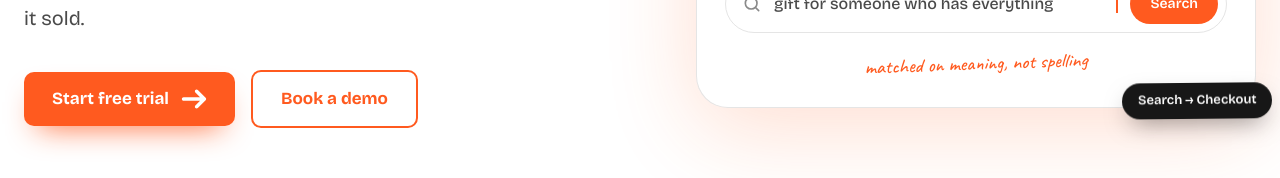
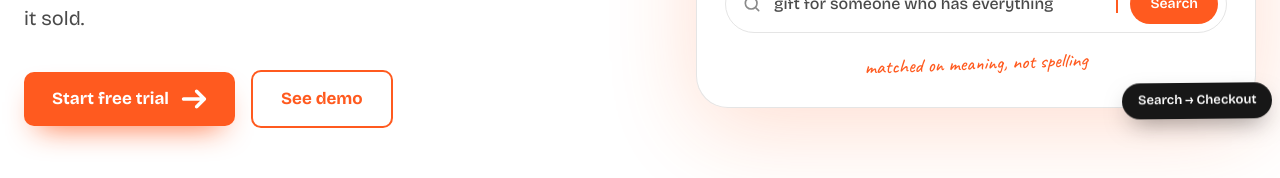
Before and after one commit to ishaangupta2311/growmerce-landing, a Next.js app: page /growsearch in a window 1280 px wide. Shown: the part 597-775 px from the top of the page. Built offline with nearby package versions, Linux system fonts and the light colour scheme.

Commit message:
Standardize live demo CTA labels

```diff
--- a/src/app/growsearch/components/SearchHero.tsx
+++ b/src/app/growsearch/components/SearchHero.tsx
@@ -28,7 +28,7 @@ export default function SearchHero() {
               href="#demo"
               className="cta-secondary"
             >
-              Book a demo
+              See demo
             </Link>
           </div>
         </Reveal>
--- a/src/app/growsearch/components/TrialBand.tsx
+++ b/src/app/growsearch/components/TrialBand.tsx
@@ -30,7 +30,7 @@ export default function TrialBand() {
               href="#demo"
               className="cta-secondary-inverse"
             >
-              Book a demo
+              See demo
             </Link>
           </div>
           <p className="relative mt-6 text-sm text-white/80">
--- a/src/app/pricing/page.tsx
+++ b/src/app/pricing/page.tsx
@@ -138,7 +138,7 @@ export default function PricingPage() {
                     <rect x="3.5" y="5" width="17" height="15.5" rx="2.5" stroke="currentColor" strokeWidth="1.8" />
                     <path d="M3.5 9.5h17M8 3.5V6M16 3.5V6" stroke="currentColor" strokeWidth="1.8" strokeLinecap="round" />
                   </svg>
-                  Book a demo
+                  See demo
                 </Link>
               </div>
             </div>
--- a/src/components/site/Growsearch.tsx
+++ b/src/components/site/Growsearch.tsx
@@ -76,7 +76,7 @@ export default function Growsearch() {
               href="#demo"
               className="cta-secondary"
             >
-              Get a demo
+              See demo
             </Link>
           </div>
         </Reveal>
@@ -134,7 +134,7 @@ export default function Growsearch() {
             </p>
           </div>
           <Link href="#demo" className="cta-primary">
-            Book a demo session
+            See demo
             <Arrow className="cta-arrow" />
           </Link>
         </div>
```
